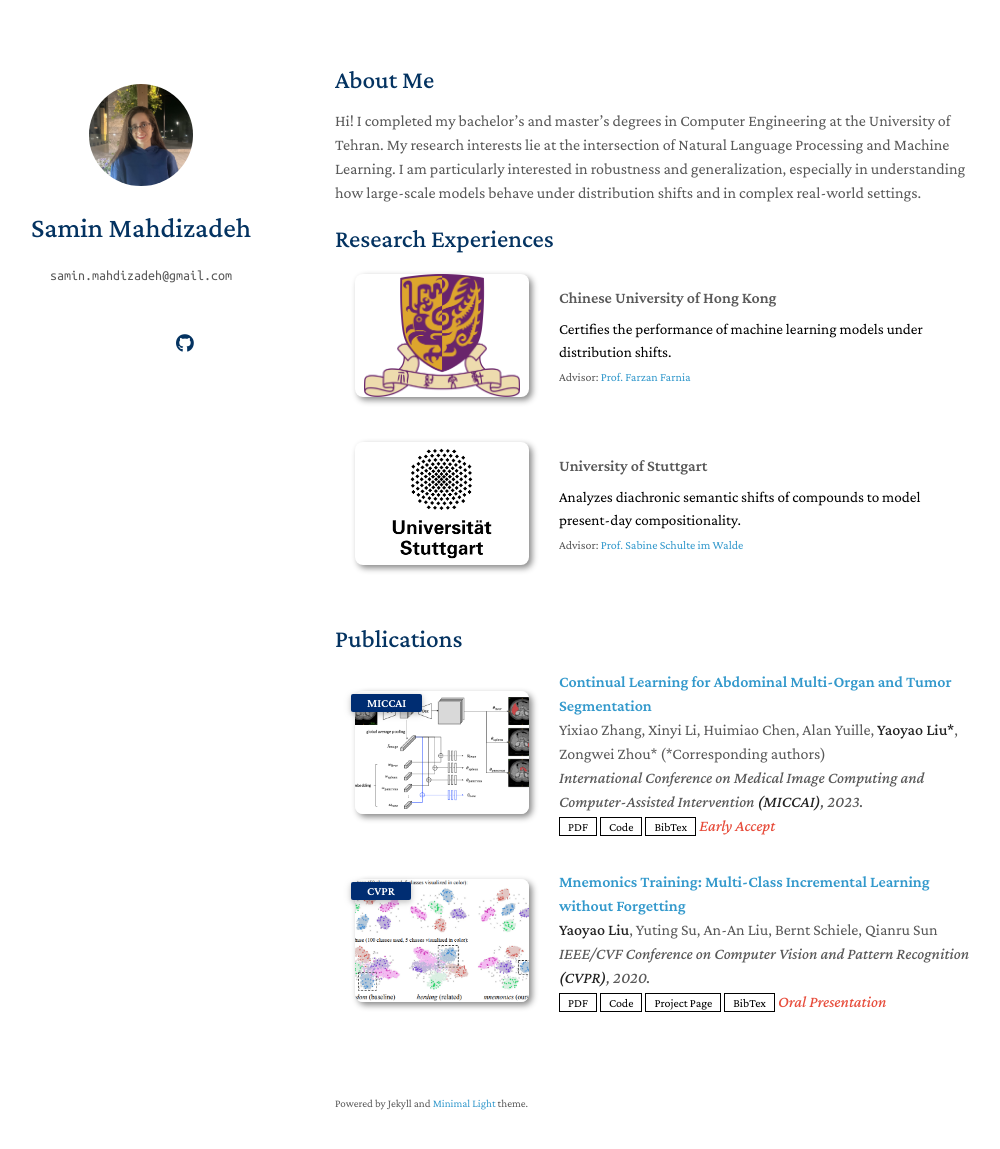
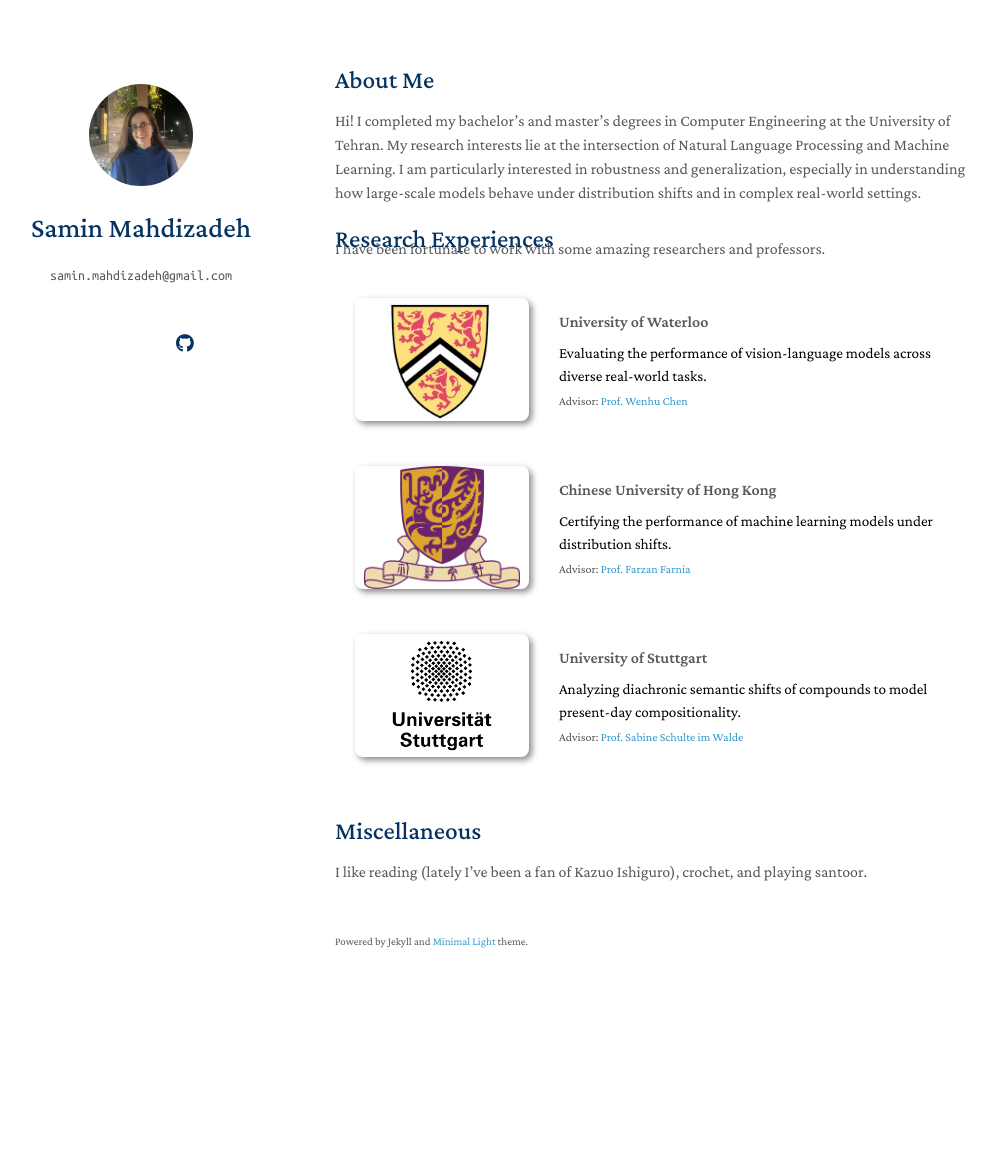
Before and after one commit to samin-mehdizadeh/samin-mehdizadeh.github.io, a Jekyll site: the page built from index.md, in a window 1280 px wide and 1184 px high. Shown: the top 1149 px of the window, without its empty margins (135-1135 px from the left). Built offline with Jekyll 4.4.1, drawn with Linux system fonts in a browser that asks for light colours; a style sheet for code colours, icons or effects is not loaded; our own code applies the rules of GitHub Pages for plain Markdown files.

Commit message:
add research entry

```diff
--- a/_data/research_experiences.yml
+++ b/_data/research_experiences.yml
@@ -3,14 +3,21 @@
 
 main:
 
+  - name: "University of Waterloo"
+    image: ./assets/img/waterloo.jpg
+    advisor: "Prof. Wenhu Chen"
+    advisor_link: https://scholar.google.com/citations?user=U8ShbhUAAAAJ&hl=en
+    description: "Evaluating the performance of vision-language models across diverse real-world tasks."
+
+
   - name: "Chinese University of Hong Kong"
     image: ./assets/img/cuhk.png
     advisor: "Prof. Farzan Farnia"
     advisor_link: https://scholar.google.com/citations?user=GYPCqcYAAAAJ&hl=en
-    description: "Certifies the performance of machine learning models under distribution shifts."
+    description: "Certifying the performance of machine learning models under distribution shifts."
 
   - name: "University of Stuttgart"
     image: ./assets/img/stuttgart.png
     advisor: "Prof. Sabine Schulte im Walde"
     advisor_link: https://scholar.google.com/citations?hl=en&user=kObRYIAAAAAJ&view_op=list_works&sortby=pubdate
-    description: "Analyzes diachronic semantic shifts of compounds to model present-day compositionality."
+    description: "Analyzing diachronic semantic shifts of compounds to model present-day compositionality."
--- a/_includes/research.md
+++ b/_includes/research.md
@@ -1,4 +1,6 @@
 <h2 id="research-experiences" style="margin: 2px 0px -15px;">Research Experiences</h2>
+
+<p style="margin-bottom: 1.5rem;">I have been fortunate to work with some amazing researchers and professors.</p>
 
 <div class="publications research-experiences">
 <ol class="bibliography">
--- a/index.md
+++ b/index.md
@@ -8,4 +8,6 @@ Hi! I completed my bachelor’s and master’s degrees in Computer Engineering a
 
 {% include_relative _includes/research.md %}
 
-{% include_relative _includes/publications.md %}
+## Miscellaneous
+
+I like reading (lately I’ve been a fan of Kazuo Ishiguro), crochet, and playing santoor.
```
Also changed, not shown: assets/img/waterloo.jpg (added).
